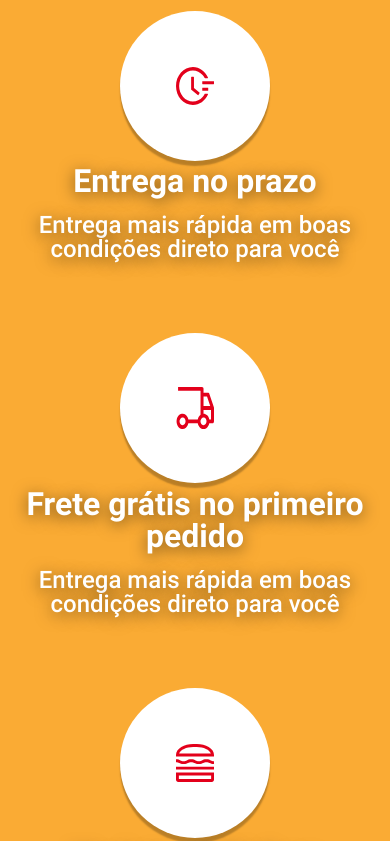
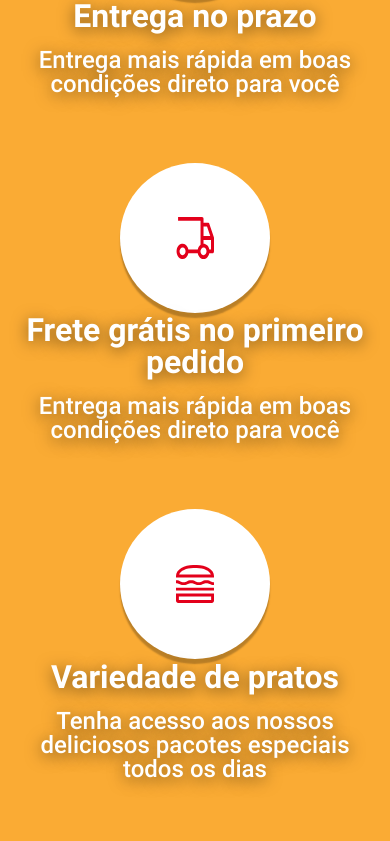
Before and after one commit to FeBassetto/Restaurant-website, a React (Create React App) app: page / in a window 390 px wide. Shown: the part 10265-11106 px from the top of the page. Built offline with nearby package versions, Linux system fonts and the light colour scheme; data requests are answered from the project's data file.

Commit message:
margin-top benefits box

```diff
--- a/src/components/Benefits/Benefits.css
+++ b/src/components/Benefits/Benefits.css
@@ -27,6 +27,9 @@
     .benefits{
         padding-bottom: 5rem;
     }
+    .benefits > *{
+        margin-top: -10rem;
+    }
 }
 @media screen and (max-width:600px) {
     .benefits{
--- a/src/components/Benefits/Benefits.jsx
+++ b/src/components/Benefits/Benefits.jsx
@@ -23,8 +23,8 @@ const Benefits = () => {
             />
             <BenefitBox
                 img={Burger}
-                title="Variety of Dishes"
-                sub="Entrega mais rápida em boas condições direto para você"
+                title="Variedade de pratos"
+                sub="Tenha acesso aos nossos deliciosos pacotes especiais todos os dias"
             />
         </section>
     )
```
